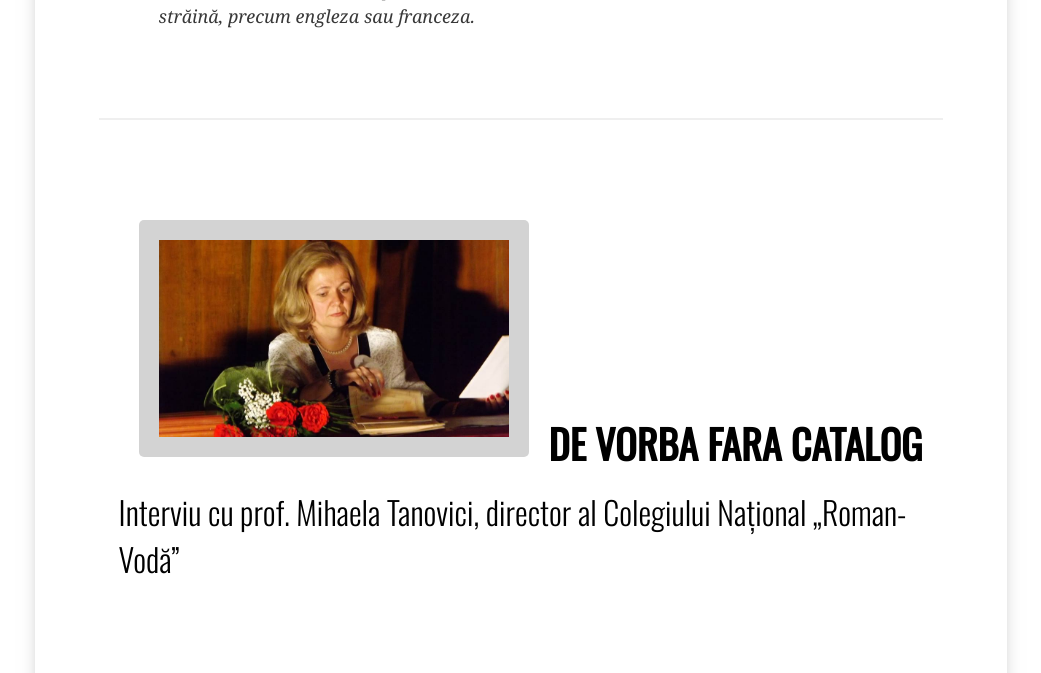
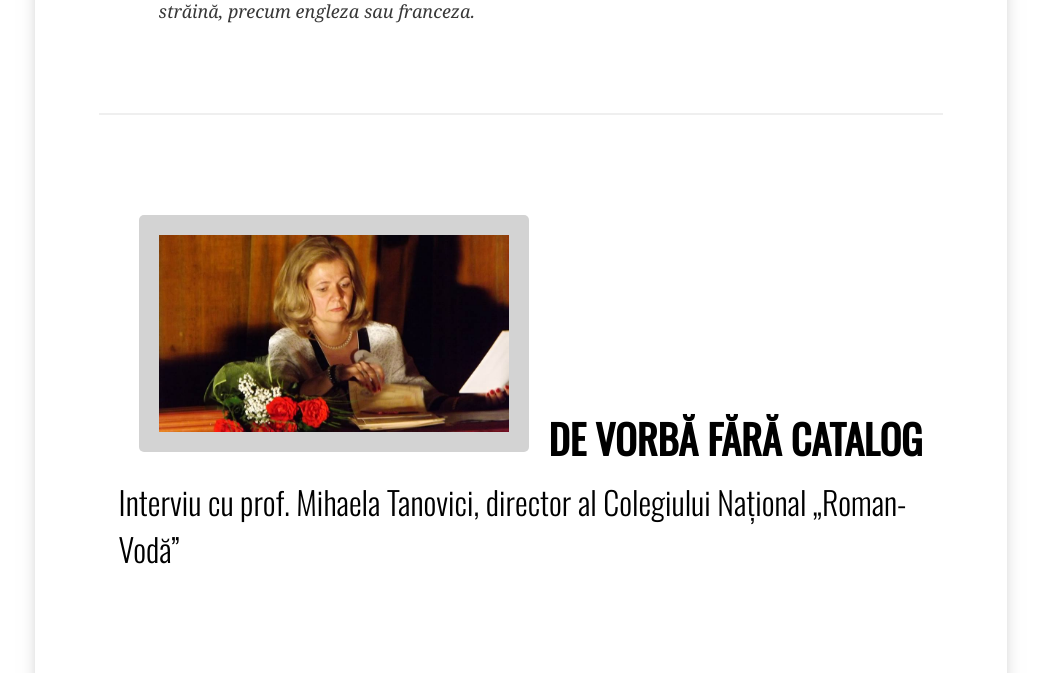
Before and after one commit to datBumbleB/cnrevista, a PHP site: page / in a window 1280 px wide. Shown: the part 3263-3936 px from the top of the page, without its empty margins (119-1160 px from the left). Run offline with PHP 8.4, Linux system fonts and the light colour scheme; some libraries are stand-ins or nearby versions; some web fonts are replaced.

Commit message:
MOAR UPDATES

```diff
--- a/css/loader.css
+++ b/css/loader.css
@@ -47,7 +47,7 @@
     margin: -75px 0 0 -75px;
     border-radius: 50%;
     border: 3px solid transparent;
-    border-top-color: #3498db;
+    border-top-color: lightgreen;
 
     -webkit-animation: spin 2s linear infinite; /* Chrome, Opera 15+, Safari 5+ */
     animation: spin 2s linear infinite; /* Chrome, Firefox 16+, IE 10+, Opera */
@@ -64,7 +64,7 @@
         bottom: 5px;
         border-radius: 50%;
         border: 3px solid transparent;
-        border-top-color: #e74c3c;
+        border-top-color: orange;
 
         -webkit-animation: spin 3s linear infinite; /* Chrome, Opera 15+, Safari 5+ */
         animation: spin 3s linear infinite; /* Chrome, Firefox 16+, IE 10+, Opera */
@@ -115,7 +115,7 @@
         top: 0;
         width: 51%;
         height: 100%;
-        background: #222222;
+        background: firebrick;
         z-index: 1000;
         -webkit-transform: translateX(0);  /* Chrome, Opera 15+, Safari 3.1+ */
         -ms-transform: translateX(0);  /* IE 9 */
--- a/css/main.css
+++ b/css/main.css
@@ -247,7 +247,7 @@
 
 h2{
   font-size: 2.5em;
-  margin-bottom: 15px;
+  margin-bottom: 10px;
 }
 
 h3{
--- a/index.html
+++ b/index.html
@@ -153,7 +153,7 @@
       <!-- DE VORBA FARA CATALOG -->
       <div id="fara-catalog" class="categorie lightbox dont-fucking-scroll-bitch ">
         <a href="img/catalog/tano-0.jpg"> <img id="catalog-0" src="img/catalog/tano-0.jpg" alt=""></a>
-        <h2><br><br><br>DE VORBA FARA CATALOG</h2>
+        <h2><br><br><br>DE VORBĂ FĂRĂ CATALOG</h2>
         <h3>Interviu cu prof. Mihaela Tanovici, director al Colegiului Național „Roman-Vodă”<br><br><br><br><br></h3>
 
         <a href="img/catalog/tano-1.jpg"> <img id="catalog-1" src="img/catalog/tano-1.jpg" alt=""></a>
```
